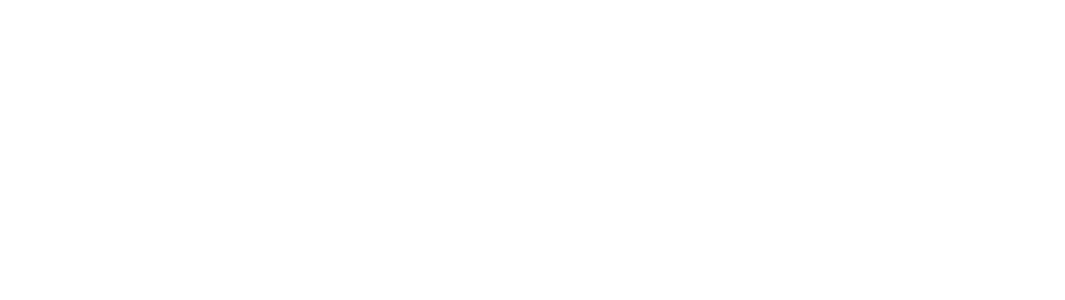
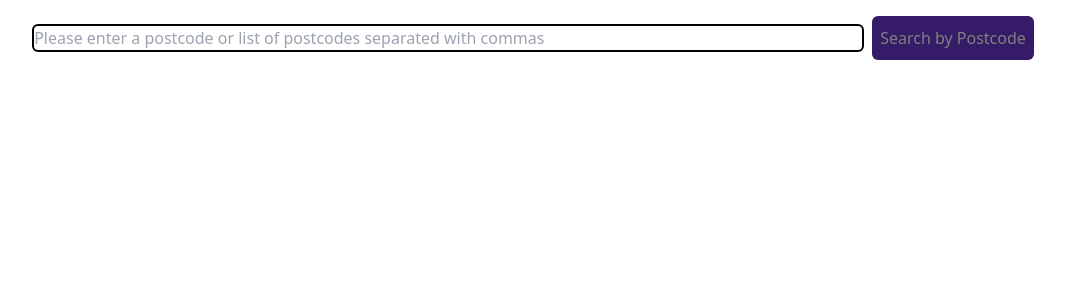
Before and after one commit to DanPGill2023/scheme-serve-tech-test, a React (Create React App) app: page / in a window 1280 px wide. Shown: the top 300 px of the page, without its empty margins (111-1176 px from the left). Built offline with nearby package versions, Linux system fonts and the light colour scheme.

Commit message:
Adds a basic search bar which validates postcodes and updates search params accordingly

```diff
--- a/src/App.tsx
+++ b/src/App.tsx
@@ -1,7 +1,12 @@
 import React from "react";
+import Search from "src/features/search/Search";
 
 function App() {
-  return <div></div>;
+  return (
+    <div className="flex flex-col min-h-screen flex-grow">
+      <Search />
+    </div>
+  );
 }
 
 export default App;
--- /dev/null
+++ b/src/features/search/Search.tsx
@@ -0,0 +1,79 @@
+import { useState, useEffect } from "react";
+import { useSearchParams } from "react-router-dom";
+
+const Search = () => {
+  const [searchParams, setSearchParams] = useSearchParams();
+  const postcodeQueryParams = searchParams.get("postcode");
+  const [searchTerm, setSearchTerm] = useState(postcodeQueryParams || "");
+  const [postcodes, setPostcodes] = useState(
+    postcodeQueryParams?.split(",") || [""]
+  );
+  const [coordinates, setCoordinates] = useState([{}]);
+
+  const validatePostcode = (postcode: string) => {
+    const postcodeRegex =
+      /^([Gg][Ii][Rr] 0[Aa]{2})|((([A-Za-z][0-9]{1,2})|(([A-Za-z][A-Ha-hJ-Yj-y][0-9]{1,2})|(([A-Za-z][0-9][A-Za-z])|([A-Za-z][A-Ha-hJ-Yj-y][0-9]?[A-Za-z])))) [0-9][A-Za-z]{2})$/;
+    return postcode.match(postcodeRegex);
+  };
+
+  const getValidPostcodes = (postcodes: string) => {
+    const postcodeArray = postcodes.split(",");
+    return postcodeArray.filter((postcode) => {
+      return validatePostcode(postcode);
+    });
+  };
+
+  const handleUpdateSearchTerm = (
+    event: React.ChangeEvent<HTMLInputElement>
+  ) => {
+    const newSearchTerm = event.target.value;
+    setSearchTerm(newSearchTerm);
+  };
+
+  const handleSubmitSearch = (event: React.FormEvent<HTMLFormElement>) => {
+    const validPostcodes = getValidPostcodes(searchTerm);
+    event.preventDefault();
+    setSearchParams({ postcode: searchTerm });
+    if (!validPostcodes.length) {
+      window.alert("You have not entered a valid postcode!");
+    } else {
+      const validSearchTerm = validPostcodes.join(",");
+      setPostcodes(validPostcodes);
+      setSearchTerm(validSearchTerm);
+      setSearchParams({ postcode: validSearchTerm });
+    }
+  };
+
+  const handleUpdateCoordinates = (response: any) => {
+    const { data } = response;
+    const { latitude, longitude } = data;
+
+    setCoordinates([{ latitude, longitude }]);
+  };
+
+  return (
+    <div className="flex flex-col">
+      <form
+        onSubmit={(event) => handleSubmitSearch(event)}
+        className="flex p-4 justify-center"
+      >
+        <input
+          className="flex w-2/3 m-2 border-2 outline-none rounded-md border-black focus:border-theme-purple hover:border-theme-purple"
+          type="text"
+          placeholder="Please enter a postcode or list of postcodes separated with commas"
+          value={searchTerm}
+          onChange={(event) => handleUpdateSearchTerm(event)}
+        />
+        <button
+          disabled={!searchTerm.length}
+          className="bg-theme-purple text-white p-2 rounded-md disabled:brightness-50"
+          type="submit"
+        >
+          Search by Postcode
+        </button>
+      </form>
+    </div>
+  );
+};
+
+export default Search;
--- a/tsconfig.json
+++ b/tsconfig.json
@@ -15,6 +15,7 @@
     "isolatedModules": true,
     "noEmit": true,
     "jsx": "react-jsx",
+    "baseUrl": ".",
     "paths": {
       "~/*": ["./src/*"]
     }
```
Also changed, not shown: 1 other file (tests, documents, lock files or other folders).
